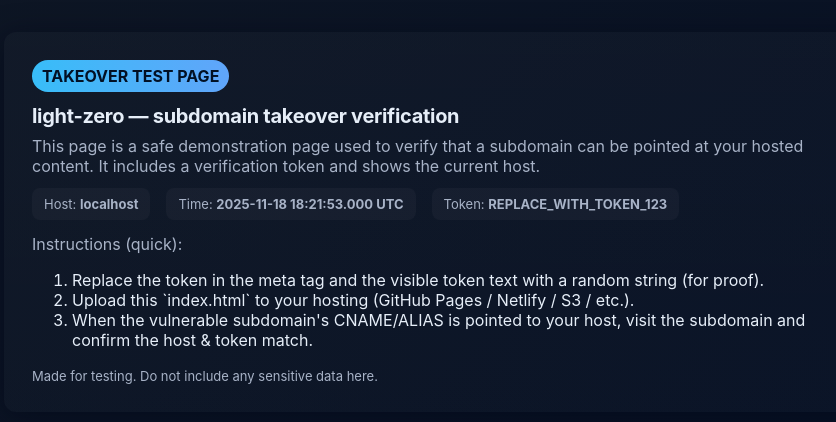
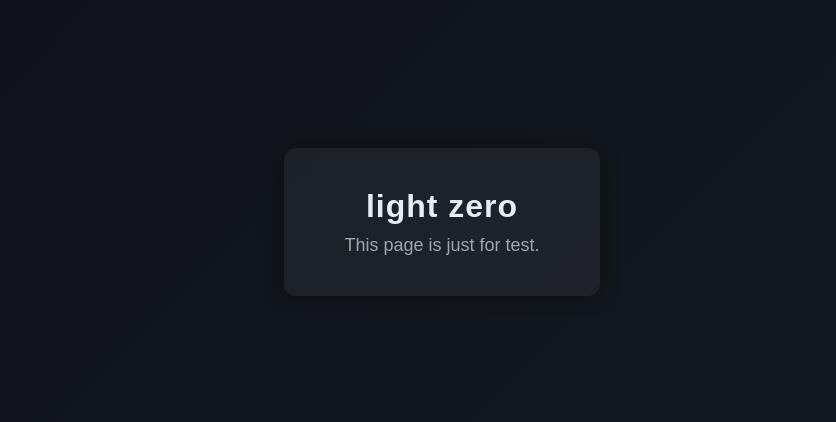
Before and after one commit to moadh704/takeover-, a plain HTML site: page index.html in a window 1280 px wide. Shown: the part 178-600 px from the top of the page, without its empty margins (198-1034 px from the left). Drawn offline with Linux system fonts and the light colour scheme.

Commit message:
Refactor index.html for test page layout and styles
Updated the HTML structure and styles for a test page.

```diff
--- a/index.html
+++ b/index.html
@@ -1,68 +1,44 @@
-<!doctype html>
+<!DOCTYPE html>
 <html lang="en">
 <head>
-  <meta charset="utf-8" />
-  <meta name="viewport" content="width=device-width,initial-scale=1" />
-  <title>subdomain takeover test — light-zero</title>
-
-  <!-- Verification token: replace before uploading -->
-  <meta name="takeover-verification" content="REPLACE_WITH_TOKEN_123">
-
-  <style>
-    :root{--bg:#0f1724;--card:#0b1220;--accent:#38bdf8;--muted:#a8b3c7}
-    html,body{height:100%;margin:0;font-family:Inter,ui-sans-serif,system-ui,Segoe UI,Roboto,"Helvetica Neue",Arial}
-    body{background:linear-gradient(135deg,var(--bg),#061025);display:flex;align-items:center;justify-content:center;color:#e6eef8}
-    .card{background:linear-gradient(180deg,rgba(255,255,255,0.02),rgba(255,255,255,0.01));padding:28px;border-radius:12px;box-shadow:0 6px 30px rgba(2,6,23,0.6);max-width:820px;width:95%}
-    h1{margin:0 0 8px;font-size:20px;letter-spacing:-0.3px}
-    p{margin:6px 0;color:var(--muted)}
-    .banner{display:inline-block;padding:6px 10px;border-radius:999px;background:linear-gradient(90deg,var(--accent),#60a5fa);color:#021024;font-weight:700;margin-bottom:12px}
-    .info{display:flex;gap:16px;flex-wrap:wrap;margin-top:12px}
-    .chip{background:rgba(255,255,255,0.03);padding:8px 12px;border-radius:8px;font-size:13px;color:var(--muted)}
-    footer{margin-top:18px;font-size:13px;color:var(--muted)}
-    code{background:rgba(255,255,255,0.02);padding:2px 6px;border-radius:6px}
-  </style>
+    <meta charset="UTF-8">
+    <meta name="viewport" content="width=device-width, initial-scale=1.0">
+    <title>light zero - test page</title>
+    <style>
+        body {
+            margin: 0;
+            padding: 0;
+            height: 100vh;
+            background: linear-gradient(135deg, #0d1117, #161b22);
+            color: #e6edf3;
+            font-family: Arial, Helvetica, sans-serif;
+            display: flex;
+            justify-content: center;
+            align-items: center;
+            text-align: center;
+        }
+        .box {
+            background: rgba(255, 255, 255, 0.05);
+            padding: 40px 60px;
+            border-radius: 12px;
+            box-shadow: 0 0 20px rgba(0,0,0,0.3);
+        }
+        h1 {
+            margin: 0 0 10px;
+            font-size: 32px;
+            letter-spacing: 1px;
+        }
+        p {
+            margin: 0;
+            font-size: 18px;
+            color: #9da5b4;
+        }
+    </style>
 </head>
 <body>
-  <main class="card" role="main" aria-labelledby="title">
-    <div class="banner">TAKEOVER TEST PAGE</div>
-    <h1 id="title">light-zero — subdomain takeover verification</h1>
-    <p>This page is a safe demonstration page used to verify that a subdomain can be pointed at your hosted content. It includes a verification token and shows the current host.</p>
-
-    <div class="info" aria-live="polite">
-      <div class="chip">Host: <strong id="host">loading…</strong></div>
-      <div class="chip">Time: <strong id="time">—</strong></div>
-      <div class="chip">Token: <strong id="token">REPLACE_WITH_TOKEN_123</strong></div>
+    <div class="box">
+        <h1>light zero</h1>
+        <p>This page is just for test.</p>
     </div>
-
-    <section style="margin-top:14px">
-      <p>Instructions (quick):</p>
-      <ol>
-        <li>Replace the token in the meta tag and the visible token text with a random string (for proof).</li>
-        <li>Upload this `index.html` to your hosting (GitHub Pages / Netlify / S3 / etc.).</li>
-        <li>When the vulnerable subdomain's CNAME/ALIAS is pointed to your host, visit the subdomain and confirm the host & token match.</li>
-      </ol>
-    </section>
-
-    <footer>Made for testing. Do not include any sensitive data here.</footer>
-  </main>
-
-  <script>
-    // Display current host and time; read verification token from meta
-    (function(){
-      const hostEl = document.getElementById('host');
-      const timeEl = document.getElementById('time');
-      const tokenEl = document.getElementById('token');
-
-      const now = new Date();
-      hostEl.textContent = location.hostname + (location.port ? ':' + location.port : '');
-      timeEl.textContent = now.toISOString().replace('T',' ').replace('Z',' UTC');
-      const meta = document.querySelector('meta[name="takeover-verification"]');
-      const token = meta ? meta.content : 'none';
-      tokenEl.textContent = token;
-      // extra: print to console for bug-bounty screenshots
-      console.log('takeover-verification-token:', token);
-      console.log('served-from-host:', location.hostname);
-    })();
-  </script>
 </body>
 </html>
```
